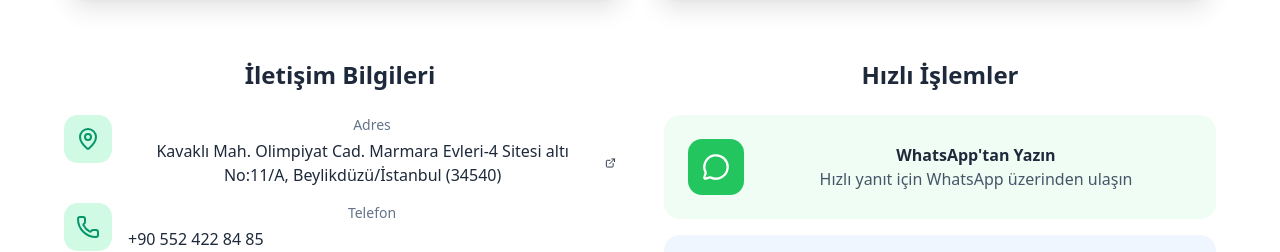
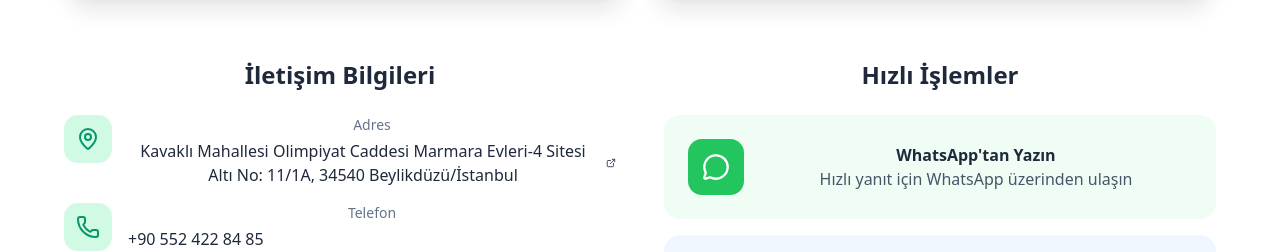
Before and after one commit to estelongy/drizzetgok, a React (Vite) app in the folder drizzetgok-site/: page / in a window 1280 px wide. Shown: the part 7240-7492 px from the top of the page. Built offline with nearby package versions, Linux system fonts and the light colour scheme.

Commit message:
fix: tam adres düzeltmesi — Kavaklı Mahallesi Olimpiyat Caddesi Marmara Evleri-4 Sitesi Altı No: 11/1A, 34540

```diff
--- a/drizzetgok-site/index.html
+++ b/drizzetgok-site/index.html
@@ -73,7 +73,7 @@
       "medicalSpecialty": "CosmeticDermatology",
       "address": {
         "@type": "PostalAddress",
-        "streetAddress": "Kavaklı Mah. Olimpiyat Cad. Marmara Evleri-4 Sitesi altı No:11/A",
+        "streetAddress": "Kavaklı Mahallesi Olimpiyat Caddesi Marmara Evleri-4 Sitesi Altı No: 11/1A",
         "addressLocality": "Beylikdüzü",
         "addressRegion": "İstanbul",
         "postalCode": "34540",
--- a/drizzetgok-site/src/sections/Contact.tsx
+++ b/drizzetgok-site/src/sections/Contact.tsx
@@ -15,7 +15,7 @@ const Contact = () => {
     {
       icon: <MapPin className="w-6 h-6" />,
       title: 'Adres',
-      content: 'Kavaklı Mah. Olimpiyat Cad. Marmara Evleri-4 Sitesi altı No:11/A, Beylikdüzü/İstanbul (34540)',
+      content: 'Kavaklı Mahallesi Olimpiyat Caddesi Marmara Evleri-4 Sitesi Altı No: 11/1A, 34540 Beylikdüzü/İstanbul',
       href: 'https://maps.app.goo.gl/RfHDaLXdCgXaqbvo8'
     },
     {
```
